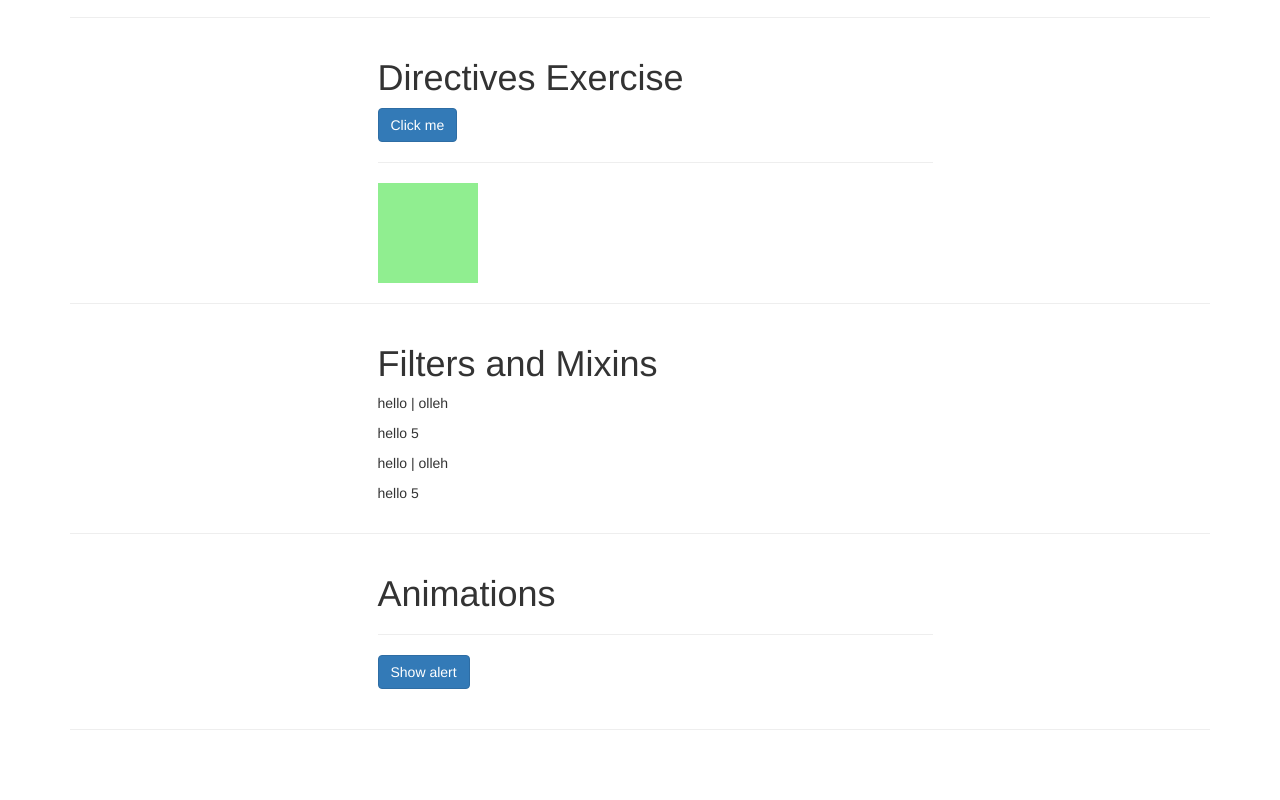
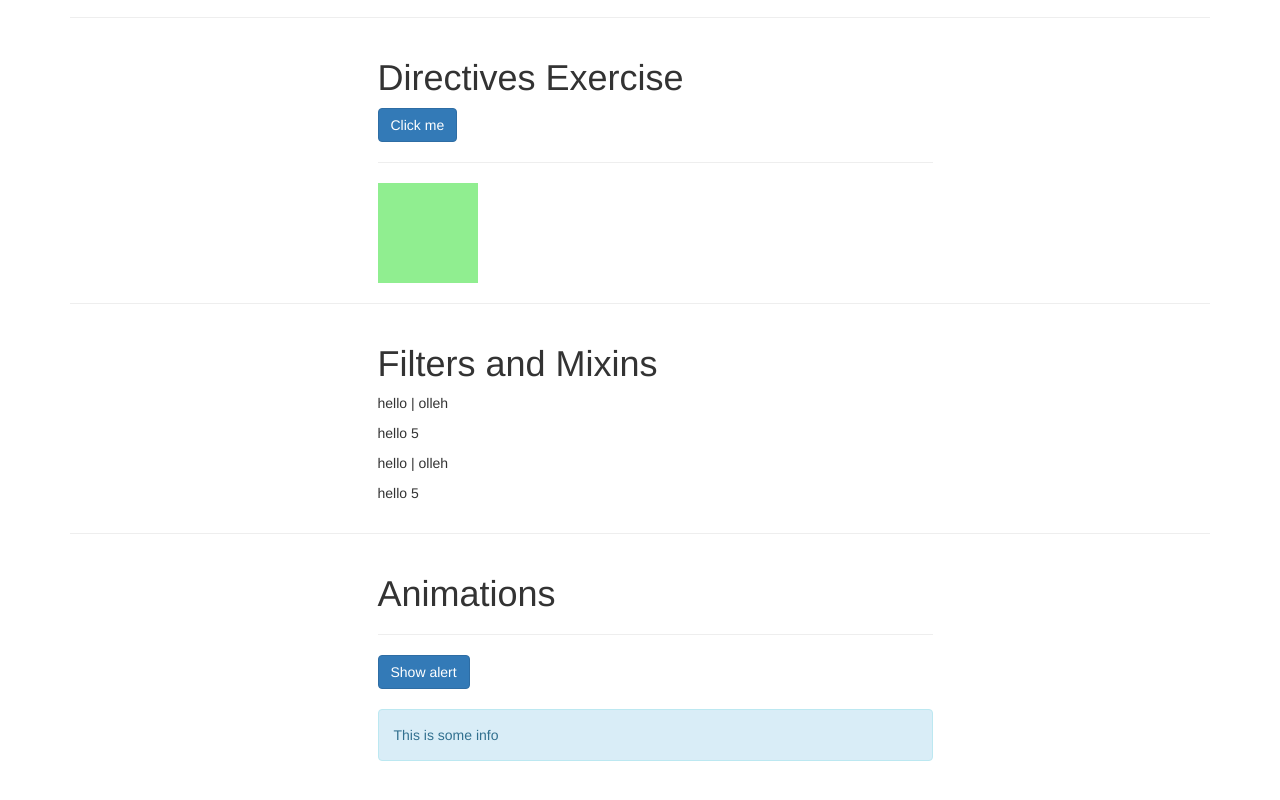
Before and after one commit to islaytitans/vue-ts-quotes, a Vue app: page / in a window 1280 px wide. Shown: the part 1362-2162 px from the top of the page. Before the commit the page ends 2112 px from the top, so only its background shows below. Built offline with nearby package versions, Linux system fonts and the light colour scheme; a web font is replaced by a local one.

Commit message:
animate the element being added to the dom via appear

```diff
--- a/src/components/Animations.vue
+++ b/src/components/Animations.vue
@@ -14,6 +14,9 @@
         </transition>
         <transition name="slide" type="transition">
           <div class="alert alert-info" v-if="show">This is some info</div>
+        </transition>
+        <transition name="fade" appear>
+          <div class="alert alert-info" v-if="!show">This is some info</div>
         </transition>
       </div>
     </div>
```
